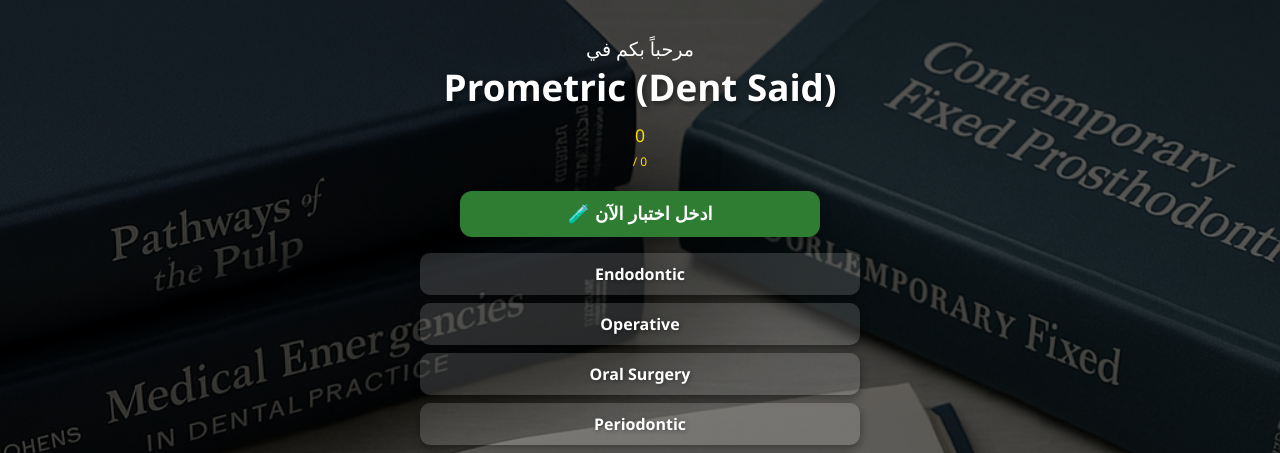
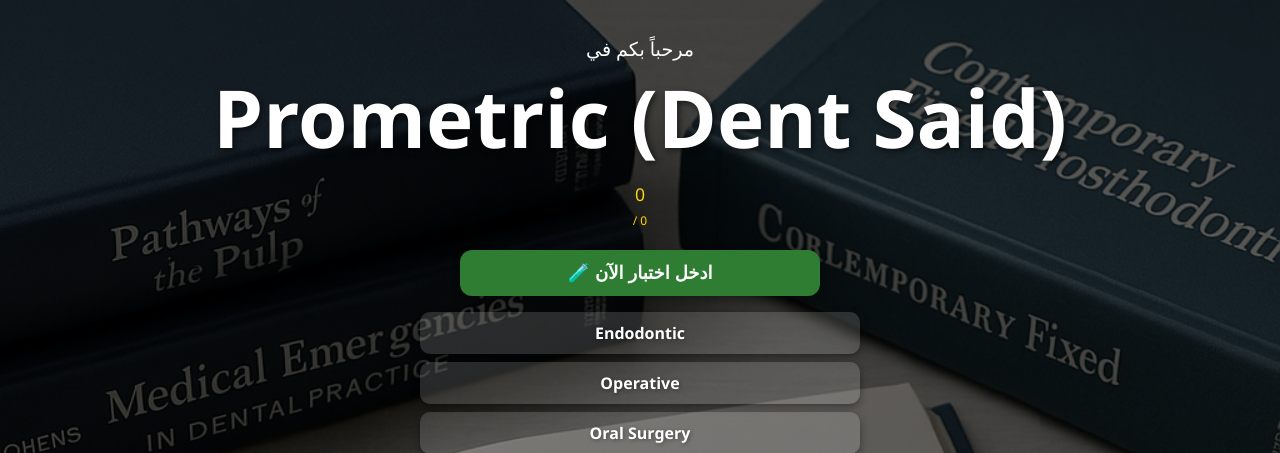
Before and after one commit to drsayedsoud/quiz_web, a Flask app: page /start in a window 1280 px wide. Shown: the top 453 px of the page. Run offline with Flask 3, Linux system fonts and the light colour scheme; parts of the project's set-up code (start-up, migrations or seed data) failed here and were passed over.

Commit message:
Update start.html

```diff
--- a/templates/start.html
+++ b/templates/start.html
@@ -46,7 +46,7 @@
     }
 
     .english-title {
-      font-size: 2.3rem;
+      font-size: 5rem;
       font-weight: bold;
       text-shadow: 2px 2px 6px rgba(0,0,0,0.6);
       margin: 0 0 5px 0;
```
